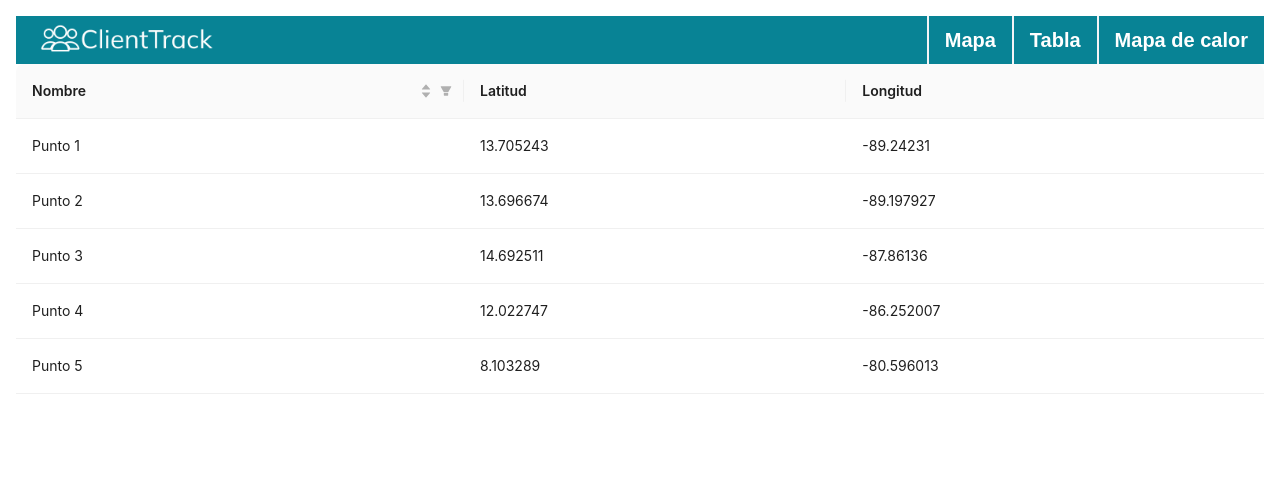
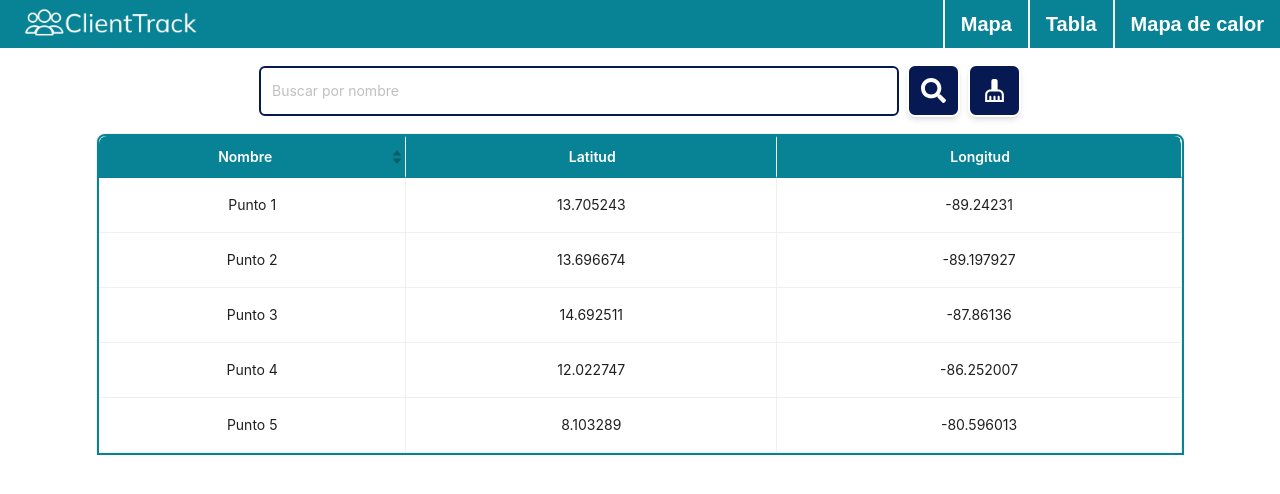
Before and after one commit to Alejandra-Villalobos/ClientTrack, a React (Create React App) app: page /tabla in a window 1280 px wide. Shown: the top 494 px of the page. Built offline with nearby package versions, Linux system fonts and the light colour scheme; sample sign-in values are in the browser's storage.

Commit message:
✨ Added: Searchbar in table

```diff
--- a/package.json
+++ b/package.json
@@ -3,6 +3,7 @@
   "version": "0.1.0",
   "private": true,
   "dependencies": {
+    "@react-google-maps/api": "^2.19.3",
     "@testing-library/jest-dom": "^5.17.0",
     "@testing-library/react": "^13.4.0",
     "@testing-library/user-event": "^13.5.0",
--- a/src/components/Header.jsx
+++ b/src/components/Header.jsx
@@ -1,17 +1,77 @@
-import React from 'react'
-import logo from '../assets/logo.png'
+import React, { useState } from "react";
+import logo from "../assets/logo.png";
+import { IoMdMenu } from "react-icons/io";
+import { useNavigate } from "react-router-dom";
 
 function Header() {
+  const navigate = useNavigate();
+  const [showMenu, setShowMenu] = useState(false);
+
+  const handleLogout = () => {
+    localStorage.removeItem("username");
+    navigate("/");
+  }
+
   return (
-    <div className='flex justify-between items-center bg-teal-dark pl-3 h-12'>
-        <img src={logo} alt="Logo" className="h-12" />
-        <div className='flex justify-around items-center h-full'>
-            <a className='flex items-center text-white text-xl font-semibold border-x-2 border-gray-100 px-4 h-full hover:bg-teal-800' href='/mapa'>Mapa</a>
-            <a className='flex items-center text-white text-xl font-semibold px-4 h-full hover:bg-teal-800' href='/tabla'>Tabla</a>
-            <a className='flex items-center text-white text-xl font-semibold border-l-2 border-gray-100 px-4 h-full hover:bg-teal-800' href='/mapa-calor'>Mapa de calor</a>
-        </div>
+    <div className="flex justify-between items-center bg-teal-dark pl-3 h-12 top-0 left-0">
+      <img src={logo} alt="Logo" className="h-12" />
+      <div className="sm:flex justify-around items-center h-full hidden">
+        <a
+          className="flex items-center text-white text-xl font-semibold border-x-2 border-gray-100 px-4 h-full hover:bg-teal-800"
+          href="/mapa"
+        >
+          Mapa
+        </a>
+        <a
+          className="flex items-center text-white text-xl font-semibold px-4 h-full hover:bg-teal-800"
+          href="/tabla"
+        >
+          Tabla
+        </a>
+        <a
+          className="flex items-center text-white text-xl font-semibold border-l-2 border-gray-100 px-4 h-full hover:bg-teal-800"
+          href="/mapa-calor"
+        >
+          Mapa de calor
+        </a>
+      </div>
+      <div className="sm:hidden pr-3" onClick={() => setShowMenu(!showMenu)}>
+        <IoMdMenu size={30} color="white" />
+        {showMenu && (
+          <div
+            className={`z-50 absolute pt-4 top-12 right-0 bg-teal-dark w-full bg-opacity-80 backdrop-blur-sm h-full gap-4 flex flex-col items-center ${
+              showMenu ? "animate-slideIn" : "animate-slideOut"
+            }`}
+          >
+            <a
+              className="text-white text-2xl font-semibold hover:bg-teal-800"
+              href="/mapa"
+            >
+              Mapa
+            </a>
+            <a
+              className="text-white text-2xl font-semibold hover:bg-teal-800"
+              href="/tabla"
+            >
+              Tabla
+            </a>
+            <a
+              className="text-white text-2xl font-semibold hover:bg-teal-800"
+              href="/mapa-calor"
+            >
+              Mapa de calor
+            </a>
+            <button
+              className="text-white text-2xl font-semibold hover:bg-teal-800 mt-12"
+              onClick={handleLogout}
+            >
+              Cerrar sesión
+            </button>
+          </div>
+        )}
+      </div>
     </div>
-  )
+  );
 }
 
-export default Header
+export default Header;
--- /dev/null
+++ b/src/components/SearchBar.jsx
@@ -0,0 +1,38 @@
+import { Input } from "antd";
+import React, { useState } from "react";
+import { FaSearch } from "react-icons/fa";
+import { MdCleaningServices } from "react-icons/md";
+
+function SearchBar({ handleSearchText }) {
+  const [searchText, setSearchText] = useState("");
+
+  const handleClearSearch = () => {
+    handleSearchText("");
+    setSearchText("");
+  };
+
+  return (
+    <div className="flex justify-center items-center my-4 w-full">
+      <Input
+        placeholder="Buscar por nombre"
+        className="w-1/2 border-blue-dark border-2 py-3"
+        onChange={(e) => setSearchText(e.target.value)}
+        value={searchText}
+      />
+      <button
+        onClick={() => handleSearchText(searchText)}
+        className="bg-blue-dark text-white px-3 py-3 rounded-lg ml-2 border-white border-2 shadow-md"
+      >
+        <FaSearch size={25} />
+      </button>
+      <button
+        onClick={handleClearSearch}
+        className="flex items-center gap-2 font-bold bg-blue-dark text-white px-3 py-3 rounded-lg ml-2 border-white border-2 shadow-md"
+      >
+        <MdCleaningServices size={25} /> <p className="sm:display hidden">Limpiar búsqueda</p>
+      </button>
+    </div>
+  );
+}
+
+export default SearchBar;
--- a/src/index.css
+++ b/src/index.css
@@ -2,3 +2,19 @@
 @tailwind components;
 @tailwind utilities;
 @import url("https://fonts.googleapis.com/css2?family=Mulish:ital,wght@0,200..1000;1,200..1000&display=swap");
+
+table {
+    border: 2px solid #088395;
+}
+
+table thead.ant-table-thead .ant-table-cell {
+  background-color: #088395;
+  border: 2px solid #088395;
+  text-align: center;
+  color: white;
+  padding: 8px 2px;
+}
+
+table thead.ant-table-thead .ant-table-cell:first-child:hover {
+  background-color: #088395;
+}
--- a/src/pages/ClientsMap.js
+++ b/src/pages/ClientsMap.js
@@ -1,14 +1,18 @@
-import React, { useState } from "react";
+import React, { useEffect, useState } from "react";
 import {
   APIProvider,
   Map,
   Marker,
   InfoWindow,
 } from "@vis.gl/react-google-maps";
+import { useNavigate } from "react-router-dom";
 import Header from "../components/Header";
 import { clients } from "../mock/clients";
 
 function ClientsMap() {
+  const navigate = useNavigate();
+  const user = localStorage.getItem("username");
+
   const position = { lat: 13.6914, lng: -88.8821 };
   const [open, setOpen] = useState(false);
   const [clientData, setClientData] = useState({});
@@ -17,6 +21,13 @@ function ClientsMap() {
     setOpen(true);
     setClientData(client);
   };
+
+  useEffect(() => {
+    if (!user) {
+      navigate("/");
+    }
+    // eslint-disable-next-line
+  }, []);
 
   return (
     <APIProvider apiKey="AIzaSyBjyM0CyjiksJbMk4SVzZTz-Uzn5QusoRE">
--- a/src/pages/ClientsTable.js
+++ b/src/pages/ClientsTable.js
@@ -1,59 +1,83 @@
-import React from "react";
+import React, { useEffect, useState } from "react";
 import { clients } from "../mock/clients";
 import { Table } from "antd";
 import Header from "../components/Header";
+import SearchBar from "../components/SearchBar";
+import { TbDatabaseX } from "react-icons/tb";
+import { useNavigate } from "react-router-dom";
+
+const customLocale = {
+  items_per_page: "/ página",
+  triggerDesc: "Ordenar de manera descendente (Z-A)",
+  triggerAsc: "Ordenar de manera ascendente (A-Z)",
+  cancelSort: "Cancelar ordenamiento",
+  emptyText: (
+    <div className="flex flex-col items-center text-gray-400 text-xl">
+      <TbDatabaseX color="#9ca3af" size={50}/>
+      No se encontraron resultados
+    </div>
+  ),
+};
+
 const columns = [
   {
     title: "Nombre",
     dataIndex: "name",
-    filters: [
-      {
-        text: "Joe",
-        value: "Joe",
-      },
-      {
-        text: "Jim",
-        value: "Jim",
-      },
-      {
-        text: "Submenu",
-        value: "Submenu",
-        children: [
-          {
-            text: "Green",
-            value: "Green",
-          },
-          {
-            text: "Black",
-            value: "Black",
-          },
-        ],
-      },
-    ],
-    onFilter: (value, record) => record.name.indexOf(value) === 0,
-    sorter: (a, b) => a.name.length - b.name.length,
+    sorter: (a, b) => a.name.localeCompare(b.name),
+    render: (text) => <p className="text-center">{text}</p>,
   },
   {
     title: "Latitud",
     dataIndex: "lat",
+    render: (text) => <p className="text-center">{text}</p>,
   },
   {
     title: "Longitud",
     dataIndex: "long",
+    render: (text) => <p className="text-center">{text}</p>,
   },
 ];
 
 function ClientsTable() {
-  const data = clients.map((client, index) => ({
-    key: index,
-    name: client.name,
-    lat: client.lat,
-    long: client.long,
-  }));
+  const navigate = useNavigate();
+  const user = localStorage.getItem("username");
+
+  const [data, setData] = useState(clients);
+  const [searchText, setSearchText] = useState("");
+
+  useEffect(() => {
+    if (!user) {
+      navigate("/");
+    }
+    // eslint-disable-next-line
+  }, []);
+
+
+  useEffect(() => {
+    if (searchText === "") {
+      setData(clients);
+      return;
+    }
+    const filteredData = clients.filter((client) =>
+      client.name.toLowerCase().includes(searchText.toLowerCase())
+    );
+    setData(filteredData);
+  }, [searchText]);
+
   return (
-    <div className="bg-white p-4 w-screen h-screen">
+    <div className="bg-white flex flex-col justify-center">
       <Header />
-      <Table columns={columns} dataSource={data} pagination={false}/>
+      <SearchBar handleSearchText={setSearchText} />
+      <div className="sm:px-24 px-4">
+
+        <Table
+          locale={customLocale}
+          bordered
+          columns={columns}
+          dataSource={data}
+          pagination={false}
+        />
+      </div>
     </div>
   );
 }
--- a/src/pages/HeatMap.js
+++ b/src/pages/HeatMap.js
@@ -1,39 +1,54 @@
-import React, { useState, useEffect, useRef } from "react";
+import React, { useEffect, useState } from "react";
 import {
-  APIProvider,
-  Map,
-  useGoogleMap,
-} from "@vis.gl/react-google-maps";
+  GoogleMap,
+  HeatmapLayer,
+  useJsApiLoader,
+} from "@react-google-maps/api";
 import Header from "../components/Header";
 import { clients } from "../mock/clients";
+import { useNavigate } from "react-router-dom";
 
 function HeatMap() {
-  const position = { lat: 13.6914, lng: -88.8821 };
-  const heatmapLayerRef = useRef(null);
+  const navigate = useNavigate();
+  const user = localStorage.getItem("username");
+
+  const [map, setMap] = useState(null);
 
   useEffect(() => {
-    if (heatmapLayerRef.current) {
-      const data = clients.map((client) => new window.google.maps.LatLng(client.lat, client.long));
-      heatmapLayerRef.current.setData(data);
+    if (!user) {
+      navigate("/");
     }
+    // eslint-disable-next-line
   }, []);
 
+  const { isLoaded } = useJsApiLoader({
+    googleMapsApiKey: "AIzaSyBjyM0CyjiksJbMk4SVzZTz-Uzn5QusoRE",
+    libraries: ["visualization"],
+  });
+  const position = { lat: 13.6914, lng: -88.8821 };
+
+  if (!isLoaded) return <div>Cargando...</div>;
+
   return (
-    <APIProvider apiKey="AIzaSyBjyM0CyjiksJbMk4SVzZTz-Uzn5QusoRE">
-      <div style={{ width: "100vw", height: "93vh" }}>
-        <Header />
-        <Map
-          defaultZoom={9}
-          defaultCenter={position}
-          onLoad={(map) => {
-            heatmapLayerRef.current = new window.google.maps.visualization.HeatmapLayer({
-              data: clients.map(client => new window.google.maps.LatLng(client.lat, client.long)),
-              map: map,
-            });
-          }}
-        />
-      </div>
-    </APIProvider>
+    <div style={{ width: "100vw", height: "93vh" }}>
+      <Header />
+
+      <GoogleMap
+        mapContainerStyle={{ width: "100%", height: "100%" }}
+        center={position}
+        zoom={9}
+        onLoad={(map) => setMap(map)}
+      >
+        {map && (
+          <HeatmapLayer
+            data={clients.map((client) => ({
+              location: new window.google.maps.LatLng(client.lat, client.long),
+              weight: 1,
+            }))}
+          />
+        )}
+      </GoogleMap>
+    </div>
   );
 }
 
--- a/tailwind.config.js
+++ b/tailwind.config.js
@@ -11,6 +11,20 @@ module.exports = {
         "teal-light": "#37B7C3",
         "blue-dark": "#071952",
       },
+      keyframes: {
+        slideIn: {
+          '0%': { transform: 'translateX(-100%)' },
+          '100%': { transform: 'translateX(0)' },
+        },
+        slideOut: {
+          '0%': { transform: 'translateX(0)' },
+          '100%': { transform: 'translateX(-100%)' },
+        },
+      },
+      animation: {
+        slideIn: 'slideIn 0.3s ease-in-out forwards',
+        slideOut: 'slideOut 0.3s ease-in-out forwards',
+      },
     },
   },
   plugins: [],
```
Also changed, not shown: 1 other file (tests, documents, lock files or other folders).
